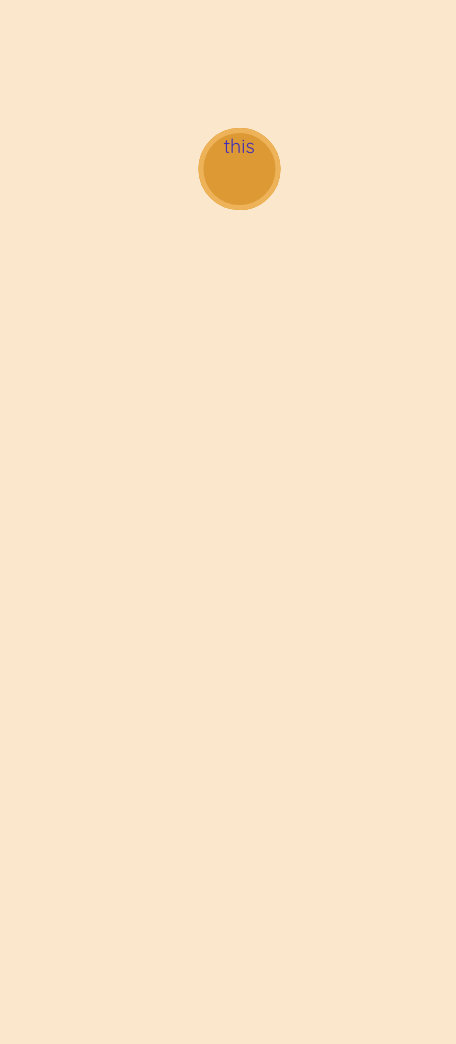
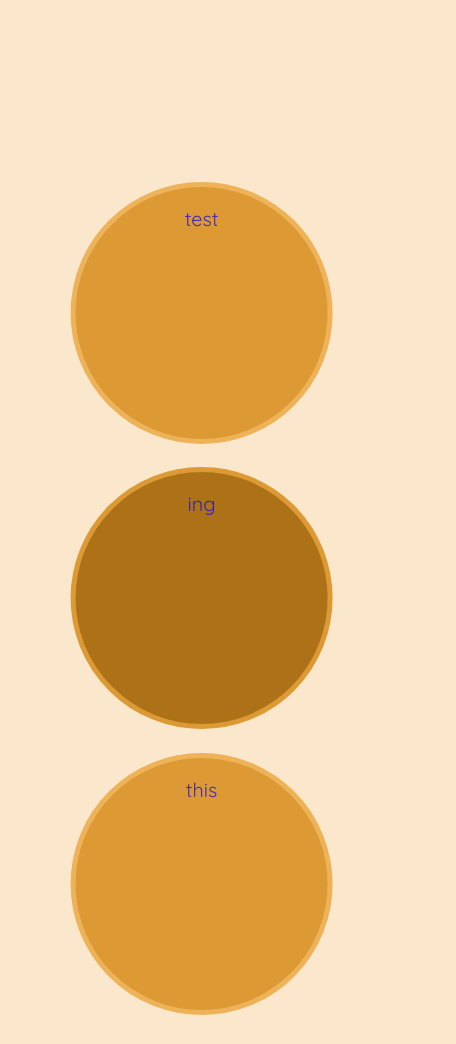
Before and after one commit to m-satler/iam, a plain HTML site: page index.html in a window 390 px wide. Shown: the part 2540-3584 px from the top of the page, 456 px wide, since content can reach past the window. Before the commit the page ends 2866 px from the top, so only its background shows below. Drawn offline with Linux system fonts and the light colour scheme; a web font is replaced by a local one.

Commit message:
finish mobile contact section
finished styling narrower contact section view (for now). overall styling is finished (sans testing)-- need content before launch

```diff
--- a/styles.css
+++ b/styles.css
@@ -40,11 +40,16 @@
 
 /*there are like 10 more font-faces that are avaible. delete any that are not used before adding to the bucket.*/
 
+html {
+  width: 100%;
+}
+
 body {
   color: #191751;
   background: #fbe8cc;
   font-family: 'Quicksand';
   font-size: large;
+  overflow-x: hidden;
 }
 
 h1 { /*can be replaced by a heading class. ask for best practices before pushing*/
@@ -164,6 +169,7 @@ h4 { /*can be replaced by a subheading class. ask for best practices before push
   top: 50%;
   margin: -11em 0 0 -11em;
   border-radius: 50%;
+  line-height: 3.5em;
   transform-origin: 100% 100%;
   transform: skew(-60deg) rotate(-75deg);
   transition: transform 500ms;
@@ -245,13 +251,12 @@ h4 { /*can be replaced by a subheading class. ask for best practices before push
       margin-right: 2em;
     }
 
-    .contact__wrapper li {
-      margin: 30% 30%;
+    .contact__header {
+      margin-bottom: 8em;
     }
 
-    .contact__wrapper li, a {
-      position: relative;
-      transform: none!important;
+    .contact__wrapper li a {
+      margin: -9em 0 0 -6em;
     }
   }
 
@@ -259,4 +264,17 @@ h4 { /*can be replaced by a subheading class. ask for best practices before push
     body {
       font-size: large;
     }
+
+    .contact__wrapper li {
+      margin: 10% 10%;
+    }
+
+    .contact__wrapper li, a {
+      position: relative;
+      line-height: 14em;
+      transform: none!important;
+      transform: translateX(-42%)!important;
+      width: 14em!important;
+      height: 14em!important;
+    }
   }
```
